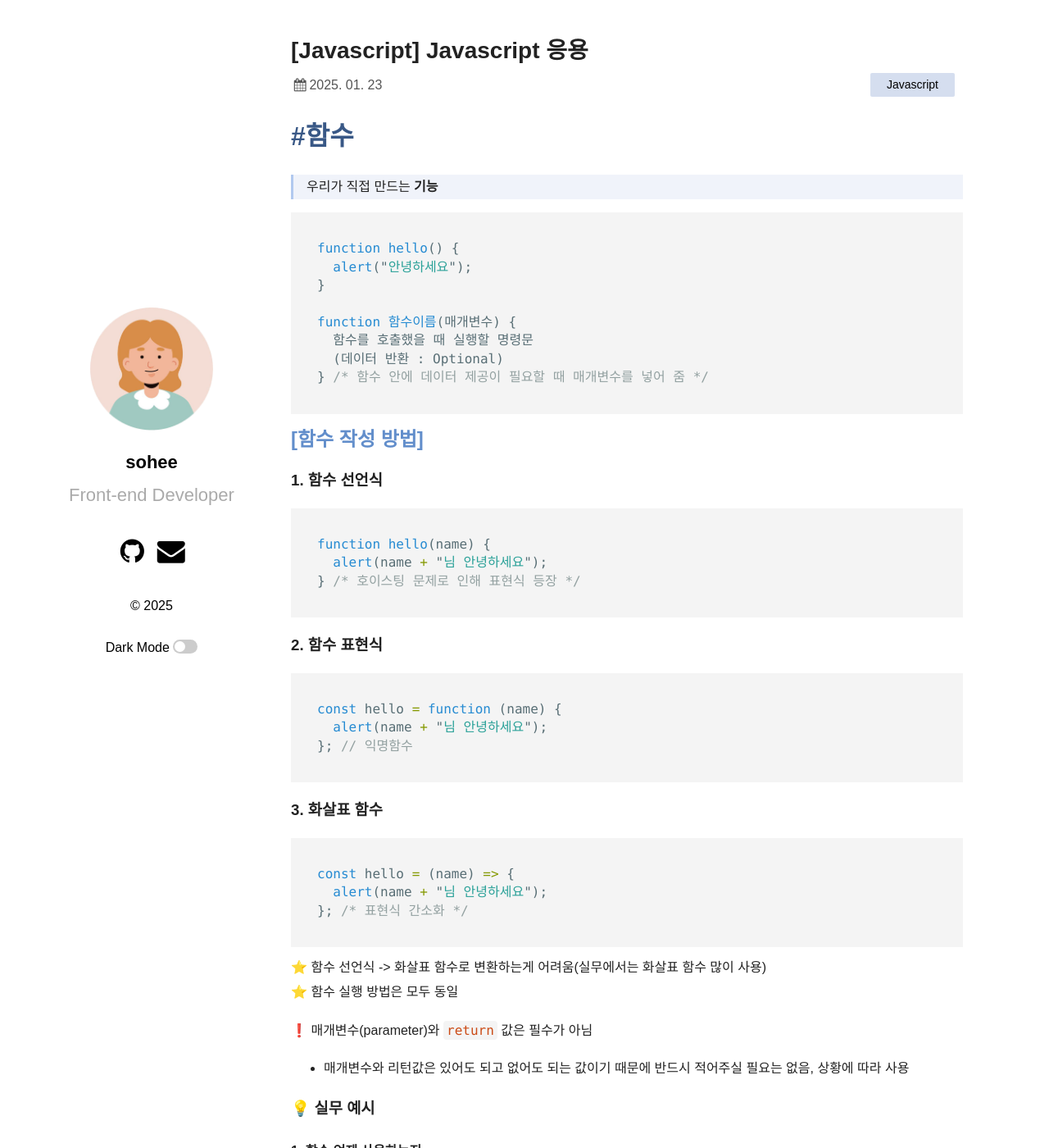
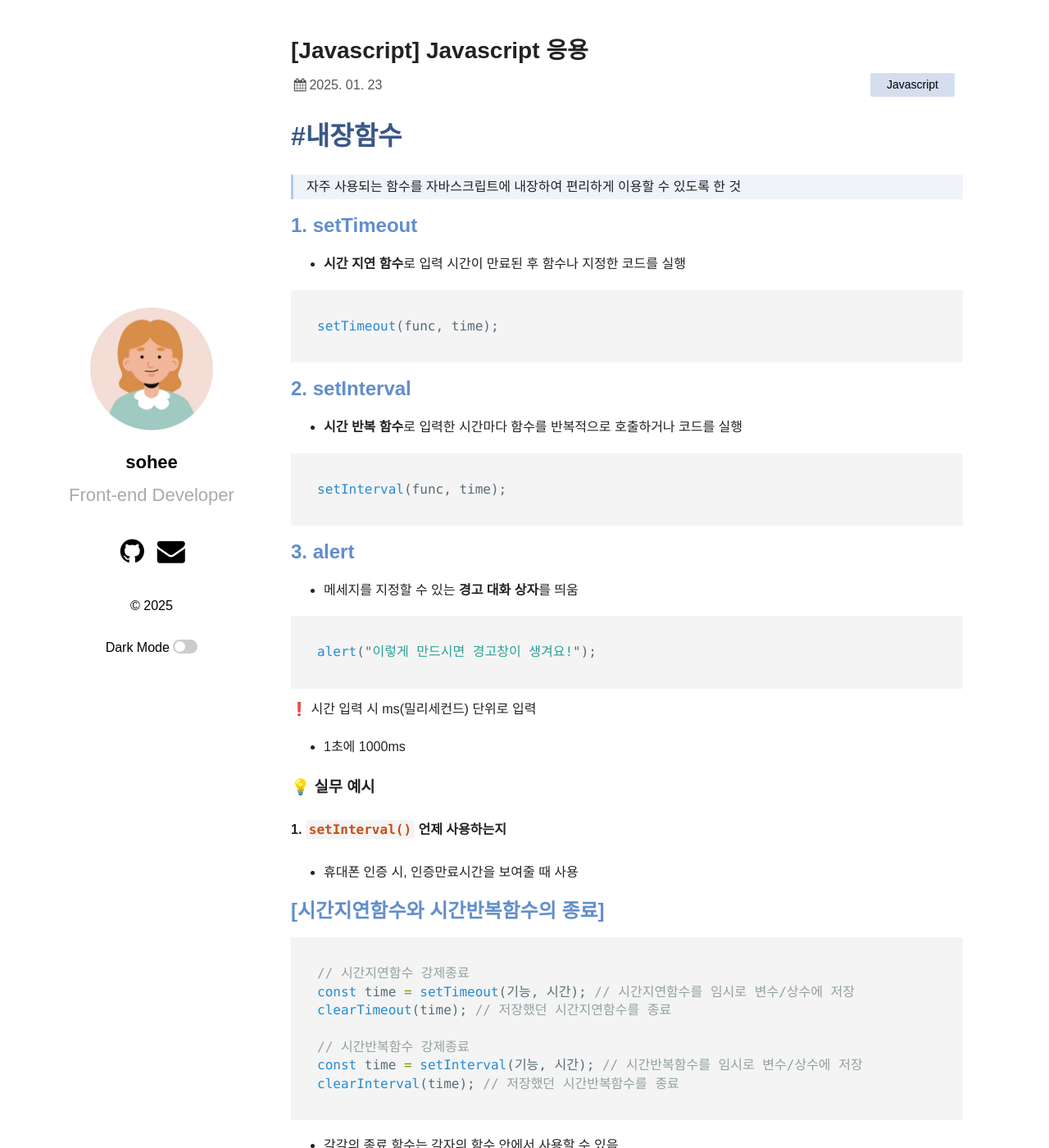
Before and after one commit to shkim00216/shkim00216.github.io, a Jekyll site: the page built from _posts/2025-01-23-Javascript3.md, in a window 1280 px wide and 1400 px high. Shown: the whole window at 82% size. Built offline with Jekyll 4.4.1, drawn with Linux system fonts in a browser that asks for light colours; some web fonts are replaced; some of the changed text lies outside the part shown.

Commit message:
250205 update
js 내용 추가

````diff
--- a/_posts/2025-01-23-Javascript3.md
+++ b/_posts/2025-01-23-Javascript3.md
@@ -3,62 +3,6 @@ layout: post
 title: "[Javascript] Javascript 응용"
 date: 2025-01-23
 categories: Javascript
----
-
-# #함수
-
-> 우리가 직접 만드는 **기능**
-
-```javascript
-function hello() {
-  alert("안녕하세요");
-}
-
-function 함수이름(매개변수) {
-  함수를 호출했을 때 실행할 명령문
-  (데이터 반환 : Optional)
-} /* 함수 안에 데이터 제공이 필요할 때 매개변수를 넣어 줌 */
-```
-
-## [함수 작성 방법]
-
-### 1. 함수 선언식
-
-```javascript
-function hello(name) {
-  alert(name + "님 안녕하세요");
-} /* 호이스팅 문제로 인해 표현식 등장 */
-```
-
-### 2. 함수 표현식
-
-```javascript
-const hello = function (name) {
-  alert(name + "님 안녕하세요");
-}; // 익명함수
-```
-
-### 3. 화살표 함수
-
-```javascript
-const hello = (name) => {
-  alert(name + "님 안녕하세요");
-}; /* 표현식 간소화 */
-```
-
-⭐️ 함수 선언식 -> 화살표 함수로 변환하는게 어려움(실무에서는 화살표 함수 많이 사용)
-⭐️ 함수 실행 방법은 모두 동일
-
-❗️ 매개변수(parameter)와 `return` 값은 필수가 아님
-
-- 매개변수와 리턴값은 있어도 되고 없어도 되는 값이기 때문에 반드시 적어주실 필요는 없음, 상황에 따라 사용
-
-### 💡 실무 예시
-
-#### 1. 함수 언제 사용하는지
-
-- 특정 기능이 필요하다 할 때마다 만들어서 사용
-
 ---
 
 # #내장함수
````
Also changed, not shown: _posts/2025-02-05-02-Javascript1.md (+58 -1 lines).
